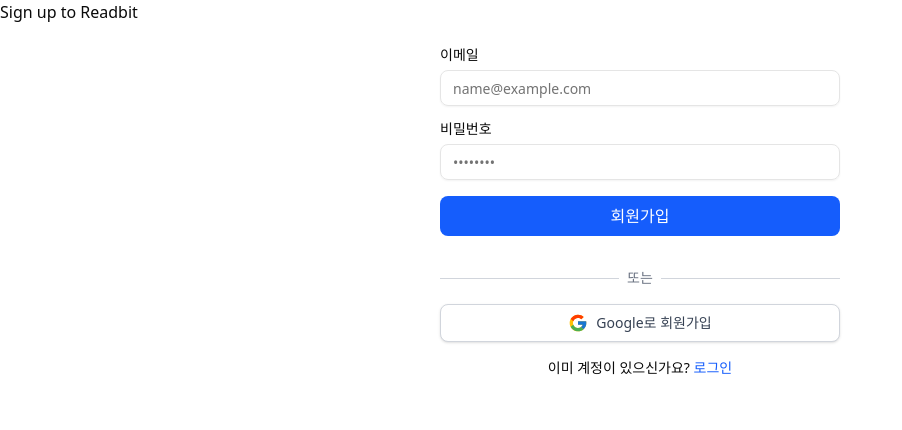
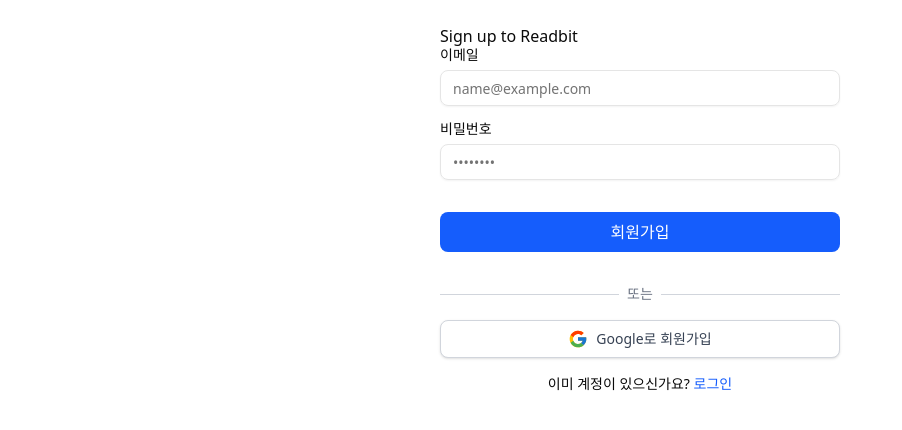
Before and after one commit to studio-wangjin/readbit, a Next.js app: page /auth/sign-up in a window 1280 px wide. Shown: the top 430 px of the page, without its empty margins (0-902 px from the left). Built offline with nearby package versions, Linux system fonts and the light colour scheme; no server answers.

Commit message:
refactor: Create FullPageCentered component

```diff
--- a/src/features/auth/ui/AuthForm.tsx
+++ b/src/features/auth/ui/AuthForm.tsx
@@ -77,7 +77,6 @@
   };
 
   return (
-    <div className="w-full max-w-md mx-auto p-6">
     <Form {...form}>
       <form onSubmit={form.handleSubmit(onSubmit)} className="space-y-4">
         {serverError && (
@@ -120,7 +119,7 @@
         <button
           type="submit"
           disabled={isLoading}
-            className="w-full py-2 px-4 bg-blue-600 hover:bg-blue-700 text-white rounded-md font-medium disabled:opacity-70"
+          className="w-full py-2 px-4 bg-blue-600 hover:bg-blue-700 text-white rounded-md font-medium disabled:opacity-70 mt-4"
         >
           {isLoading
             ? view === 'sign-in'
@@ -174,14 +173,14 @@
         </button>
 
         {view === 'sign-in' ? (
-            <p className="text-center text-sm">
+          <p className="text-center text-sm mt-4">
             계정이 없으신가요?{' '}
             <a href="/auth/sign-up" className="text-blue-600 hover:underline">
               회원가입
             </a>
           </p>
         ) : (
-            <p className="text-center text-sm">
+          <p className="text-center text-sm mt-4">
             이미 계정이 있으신가요?{' '}
             <a href="/auth/sign-in" className="text-blue-600 hover:underline">
               로그인
@@ -190,6 +189,5 @@
         )}
       </form>
     </Form>
-    </div>
   );
 }
--- /dev/null
+++ b/src/shared/ui/layout.tsx
@@ -0,0 +1,3 @@
+export const FullPageCentered = ({ children }: { children: React.ReactNode }) => {
+  return <div className="w-full max-w-md mx-auto p-6">{children}</div>;
+};
--- a/src/views/auth/ui/SignInPage.tsx
+++ b/src/views/auth/ui/SignInPage.tsx
@@ -1,12 +1,15 @@
 'use client';
 
 import { AuthForm } from '@/src/features/auth';
+import { FullPageCentered } from '@/src/shared/ui/layout';
 
 export function SignInPage() {
   return (
     <main>
-      <h1>Sign in to Readbit</h1>
-      <AuthForm view="sign-in" />
+      <FullPageCentered>
+        <h1>Sign in to Readbit</h1>
+        <AuthForm view="sign-in" />
+      </FullPageCentered>
     </main>
   );
 }
--- a/src/views/auth/ui/SignUpPage.tsx
+++ b/src/views/auth/ui/SignUpPage.tsx
@@ -1,12 +1,15 @@
 'use client';
 
 import { AuthForm } from '@/src/features/auth';
+import { FullPageCentered } from '@/src/shared/ui/layout';
 
 export function SignUpPage() {
   return (
     <main>
-      <h1>Sign up to Readbit</h1>
-      <AuthForm view="sign-up" />
+      <FullPageCentered>
+        <h1>Sign up to Readbit</h1>
+        <AuthForm view="sign-up" />
+      </FullPageCentered>
     </main>
   );
 }
--- a/src/views/auth/ui/VerifyPage.tsx
+++ b/src/views/auth/ui/VerifyPage.tsx
@@ -1,8 +1,11 @@
 'use client';
+
+import { FullPageCentered } from '@/src/shared/ui/layout';
 
 export function VerifyPage() {
   return (
     <main>
+      <FullPageCentered>
         <section>
           <header>
             <h1>✉️ Please Check Your Email</h1>
@@ -23,6 +26,7 @@
             <a href="/auth/sign-in">Return to Login Page</a>
           </footer>
         </section>
+      </FullPageCentered>
     </main>
   );
 }
```
Lines whose indentation alone changed are shown as unchanged.
